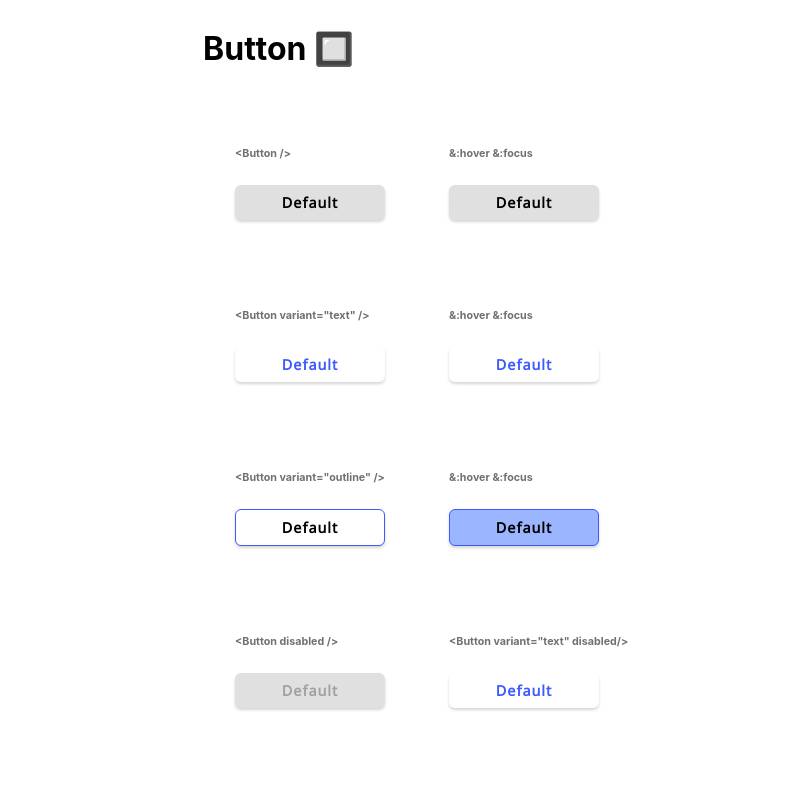
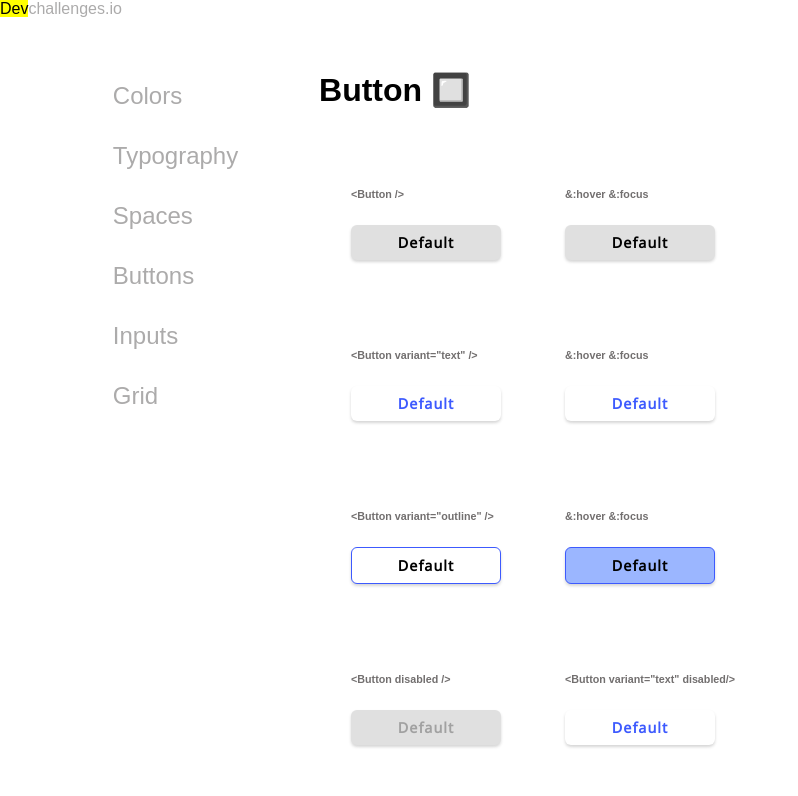
Before and after one commit to Easyvipin/btn-component, a React (Create React App) app: page / in a window 1280 px wide. Shown: the top 796 px of the page, without its empty margins (0-798 px from the left). Built offline with nearby package versions, Linux system fonts and the light colour scheme.

Commit message:
added nav and header

```diff
--- a/src/App.js
+++ b/src/App.js
@@ -1,6 +1,8 @@
 import Button from "./Button";
 import FlexContainer from "./Component/FlexContainer";
 import { data } from "./data";
+import Navigation from "./Component/Navigation";
+import Header from "./Component/Header";
 
 function App() {
   const renderButtons = () => {
@@ -17,8 +19,14 @@ function App() {
   };
   return (
     <div className="App">
-      <h1>Button &#x1F532;</h1>
-      {renderButtons()}
+      <Header />
+      <main>
+        <Navigation />
+        <div className="style-container">
+          <h1>Button &#x1F532;</h1>
+          {renderButtons()}
+        </div>
+      </main>
     </div>
   );
 }
--- /dev/null
+++ b/src/Component/Header.js
@@ -0,0 +1,13 @@
+import React from "react";
+
+const Header = () => {
+  return (
+    <div className="header">
+      <a href="https://devchallenges.io/">
+        <mark>Dev</mark>challenges.io
+      </a>
+    </div>
+  );
+};
+
+export default Header;
--- /dev/null
+++ b/src/Component/Navigation.js
@@ -0,0 +1,30 @@
+import React from "react";
+
+const Navigation = () => {
+  return (
+    <nav>
+      <ul>
+        <li>
+          <a href="#Colors">Colors</a>
+        </li>
+        <li>
+          <a href="Typography">Typography</a>
+        </li>
+        <li>
+          <a href="#Spaces">Spaces</a>
+        </li>
+        <li>
+          <a href="#Buttons">Buttons</a>
+        </li>
+        <li>
+          <a href="#Inputs">Inputs</a>
+        </li>
+        <li>
+          <a href="#Grid">Grid</a>
+        </li>
+      </ul>
+    </nav>
+  );
+};
+
+export default Navigation;
--- a/src/index.css
+++ b/src/index.css
@@ -8,19 +8,37 @@
   --danger: #d32f2f;
 }
 
+@import url("https://fonts.googleapis.com/css2?family=Poppins:ital,wght@0,100;0,200;0,300;0,400;0,500;0,600;0,700;0,800;0,900;1,100;1,200;1,300;1,400;1,500;1,600;1,700;1,800;1,900&display=swap");
+
 body {
-  display: flex;
-  justify-content: center;
-  font-family: -apple-system, BlinkMacSystemFont, "Segoe UI", "Roboto", "Oxygen",
-    "Ubuntu", "Cantarell", "Fira Sans", "Droid Sans", "Helvetica Neue",
-    sans-serif;
-  -webkit-font-smoothing: antialiased;
-  -moz-osx-font-smoothing: grayscale;
+  margin: 0;
+  padding: 0;
+  font-family: "Poppins", sans-serif;
 }
 
-code {
-  font-family: source-code-pro, Menlo, Monaco, Consolas, "Courier New",
-    monospace;
+main {
+  display: flex;
+  margin: 2rem 2rem;
+  justify-content: space-evenly;
+}
+
+ul {
+  display: flex;
+  flex-direction: column;
+  list-style: none;
+  padding: 0;
+}
+
+li {
+  font-size: 24px;
+  margin: 1rem;
+}
+a {
+  text-decoration: none;
+  color: rgb(172, 171, 171);
+}
+a:active {
+  color: black !important;
 }
 
 .flex-container {
```
Also changed, not shown: src/devchallenges.png (added).
